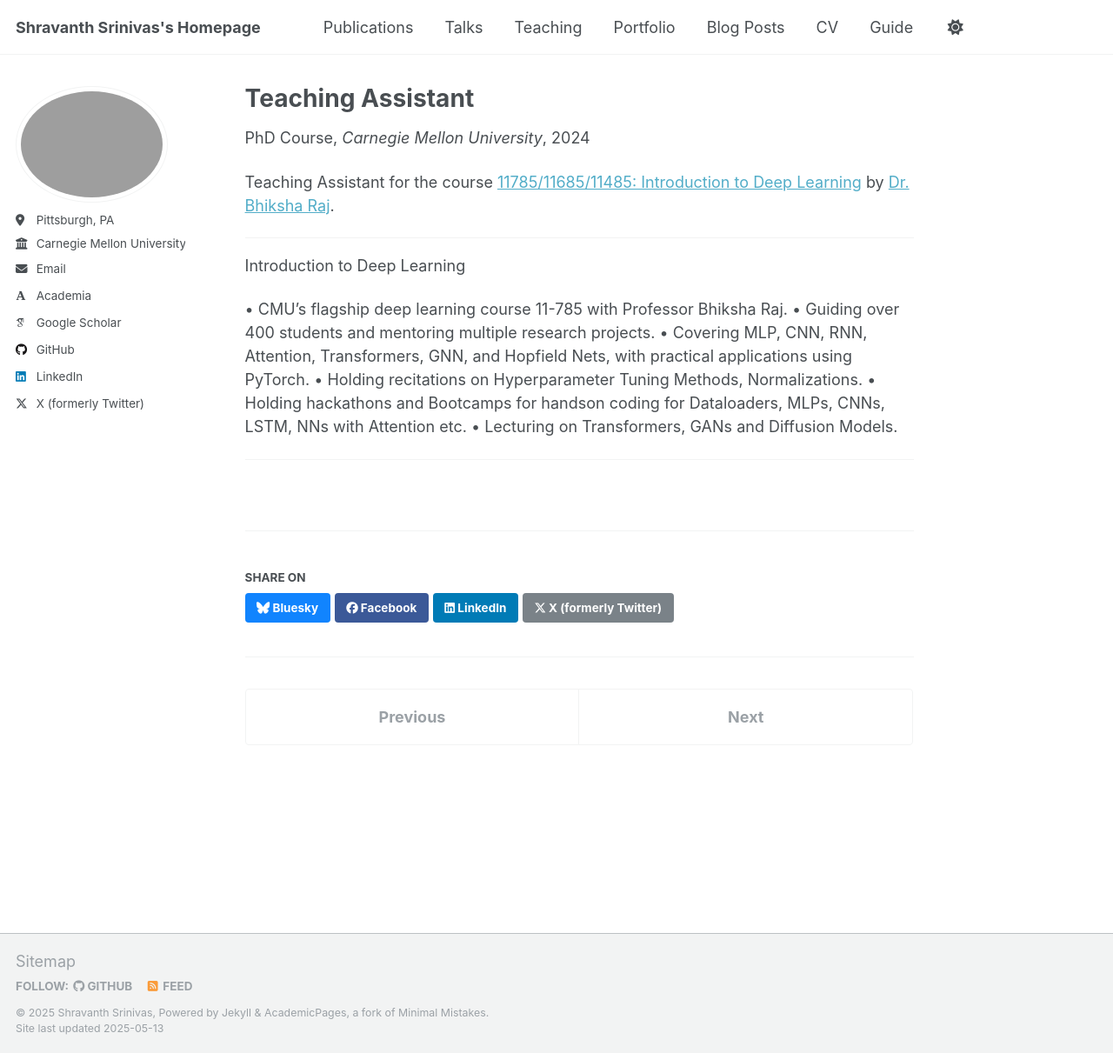
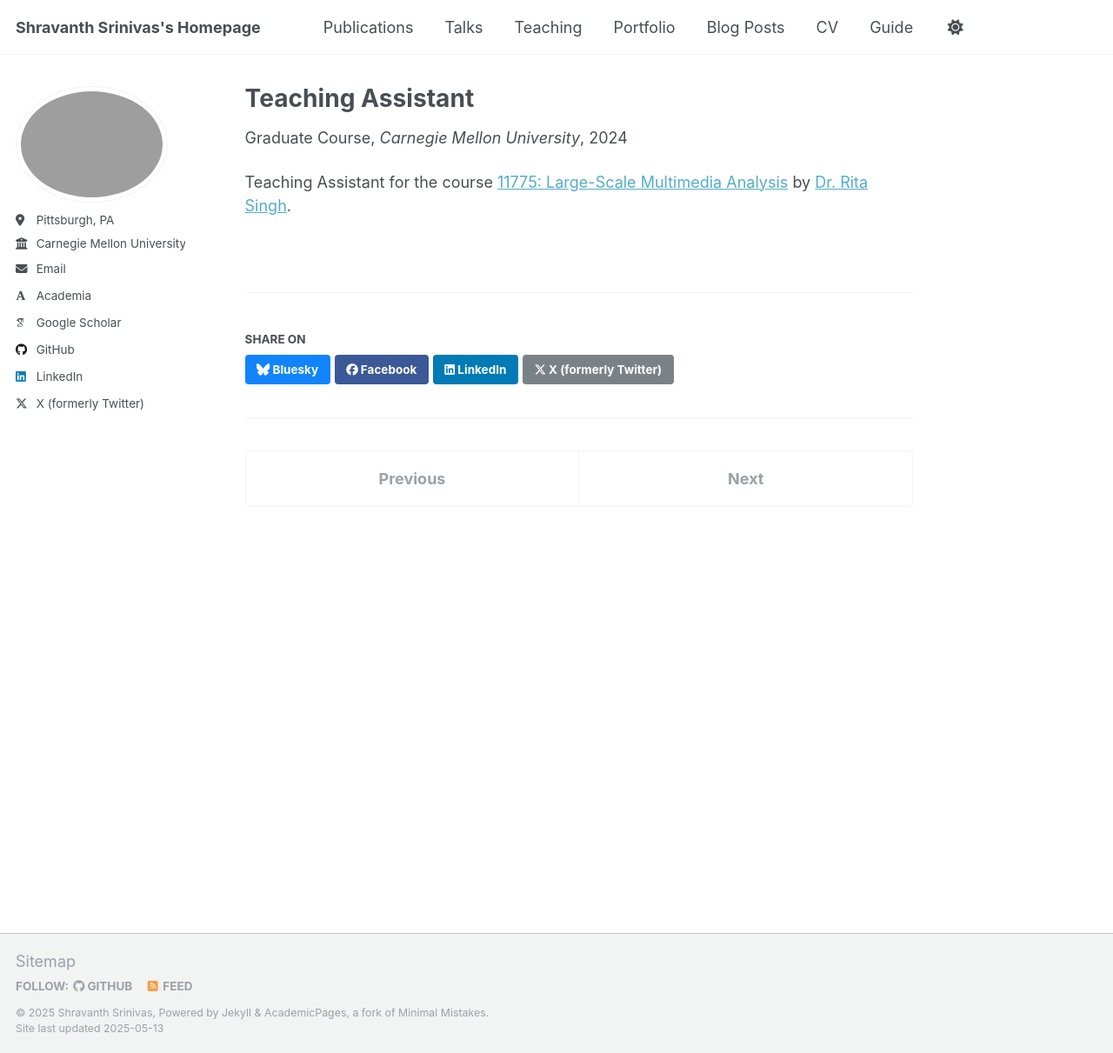
Before and after one commit to notshravanth/shravanth.github.io, a Jekyll site: the page built from _teaching/teaching_1.md, in a window 1280 px wide and 1211 px high. Shown: the whole window at 87% size. Built offline with Jekyll 4.4.1, drawn with Linux system fonts in a browser that asks for light colours; some web fonts are replaced.

Commit message:
Update teaching_1.md

```diff
--- a/_teaching/teaching_1.md
+++ b/_teaching/teaching_1.md
@@ -1,22 +1,9 @@
 ---
 title: "Teaching Assistant"
-type: "PhD Course"
+type: "Graduate Course"
 venue: "Carnegie Mellon University"
-date: Jan 2024 - Dec 2025
+date: Aug 2024 - Dec 2024
 location: "Pittsburgh, PA"
 ---
 
-Teaching Assistant for the course [11785/11685/11485: Introduction to Deep Learning](https://deeplearning.cs.cmu.edu/) by [Dr. Bhiksha Raj](https://cmu-mlsp.github.io/team/bhiksha_raj).
-
----
-
-Introduction to Deep Learning
-
-• CMU’s flagship deep learning course 11-785 with Professor Bhiksha Raj.
-• Guiding over 400 students and mentoring multiple research projects.
-• Covering MLP, CNN, RNN, Attention, Transformers, GNN, and Hopfield Nets, with practical applications using PyTorch.
-• Holding recitations on Hyperparameter Tuning Methods, Normalizations.
-• Holding hackathons and Bootcamps for handson coding for Dataloaders, MLPs, CNNs, LSTM, NNs with Attention etc.
-• Lecturing on Transformers, GANs and Diffusion Models.
-
----
+Teaching Assistant for the course [11775: Large-Scale Multimedia Analysis](https://11775website.github.io/) by [Dr. Rita Singh](https://www.cylab.cmu.edu/directory/bios/singh-rita.html).
```
